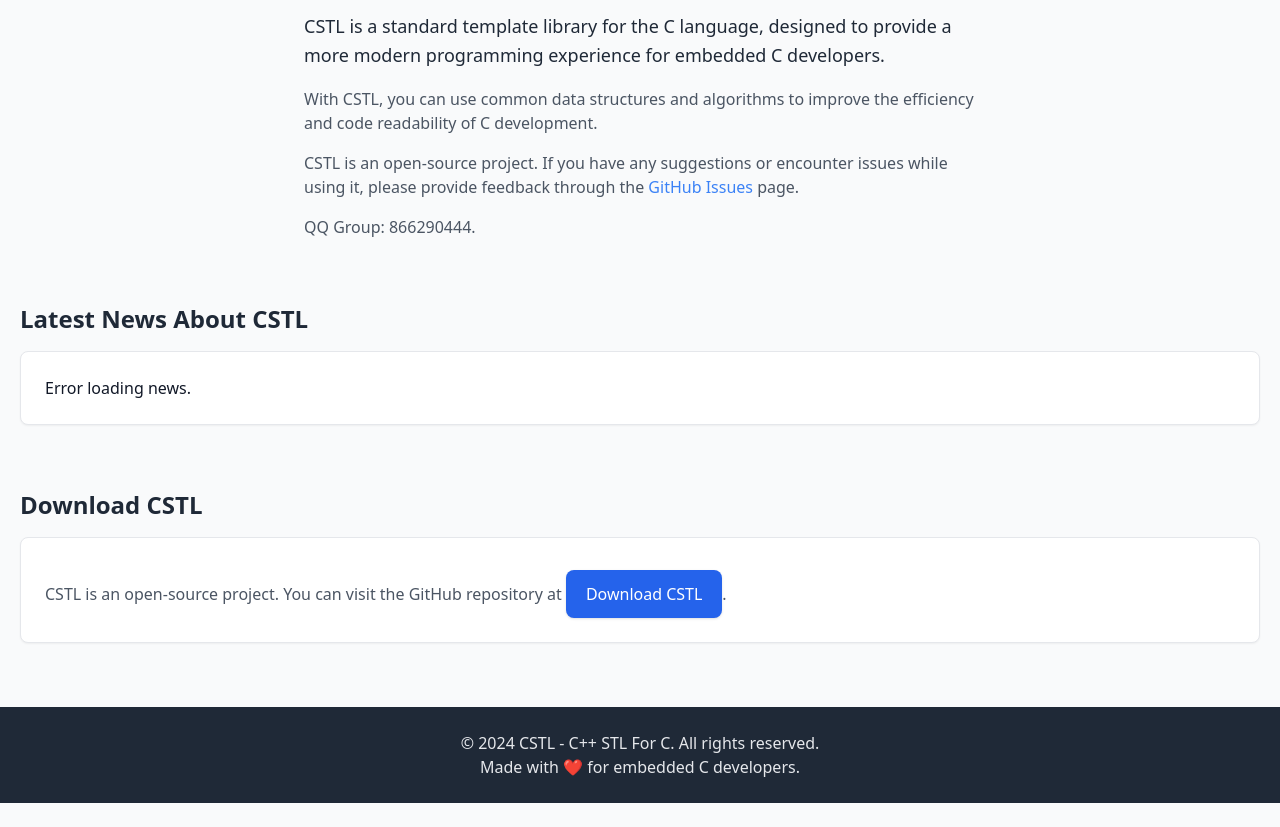
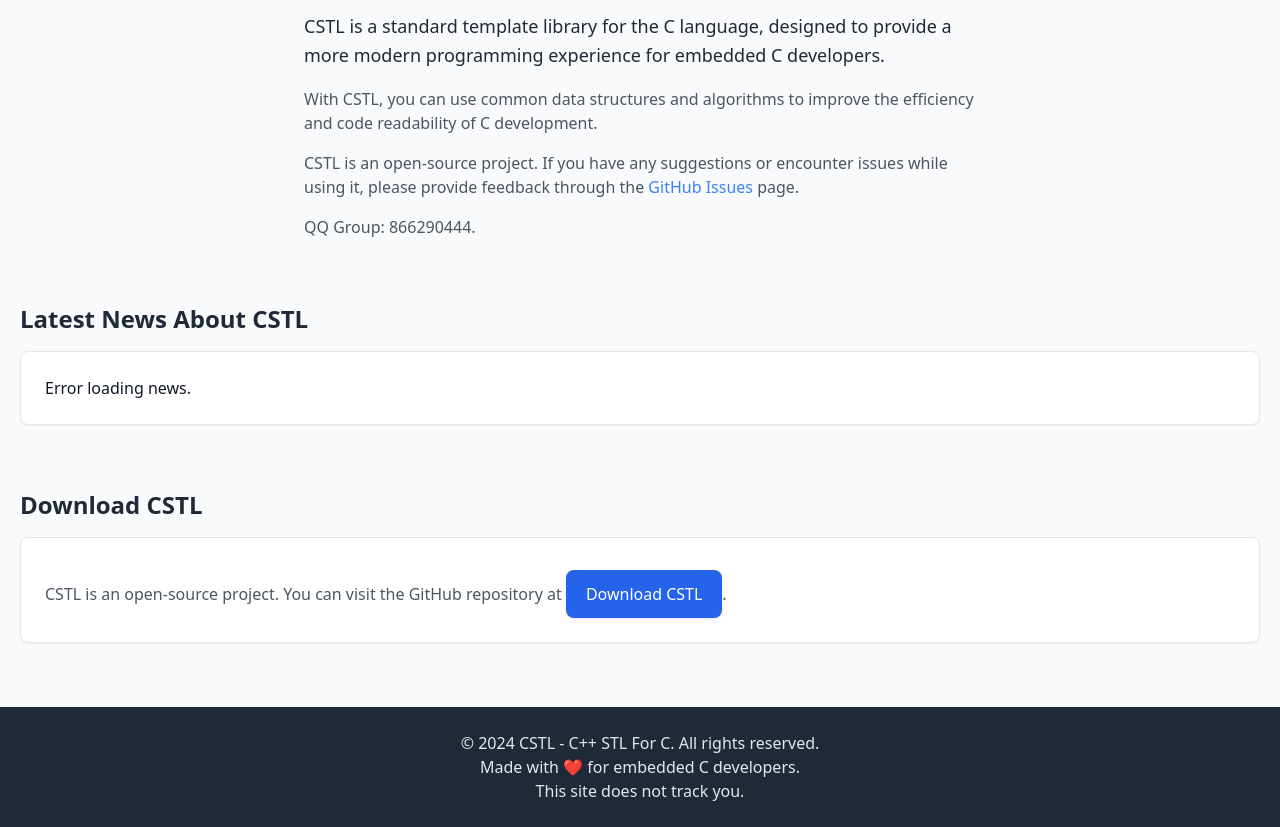
Before and after one commit to Chihaya-Yuka/CSTL, a plain HTML site: page web/index.html in a window 1280 px wide. Shown: the part 148-975 px from the top of the page. Before the commit the page ends 951 px from the top, so only its background shows below. Drawn offline with nearby package versions, Linux system fonts and the light colour scheme; no server answers.

Commit message:
web: Add tips

```diff
--- a/web/index.html
+++ b/web/index.html
@@ -78,6 +78,7 @@
         <div class="container mx-auto text-center">
             <p>&copy; 2024 CSTL - C++ STL For C. All rights reserved.</p>
             <p>Made with ❤️ for embedded C developers.</p>
+            <p>This site does not track you.</p>
         </div>
     </footer>
 
```
